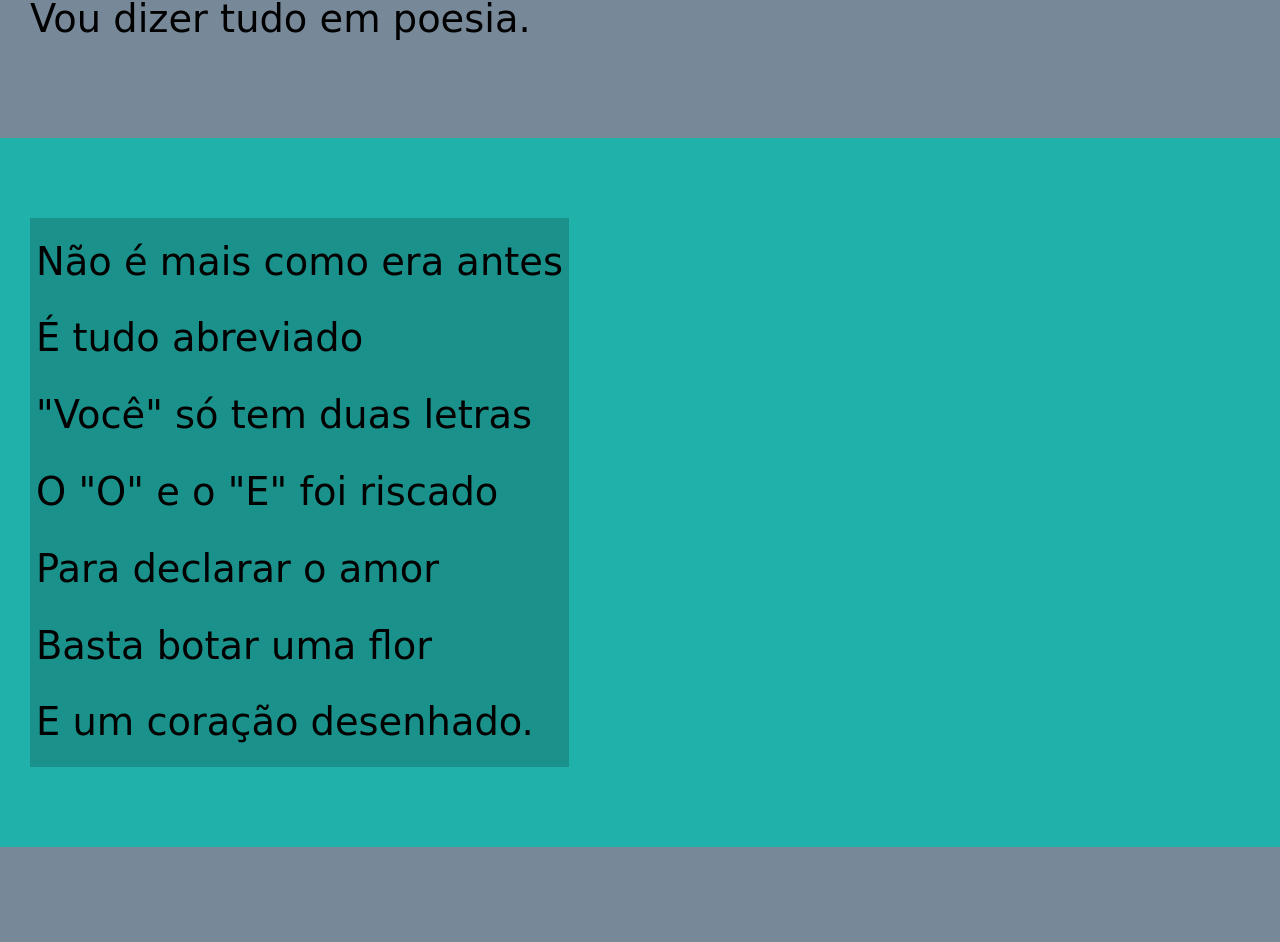
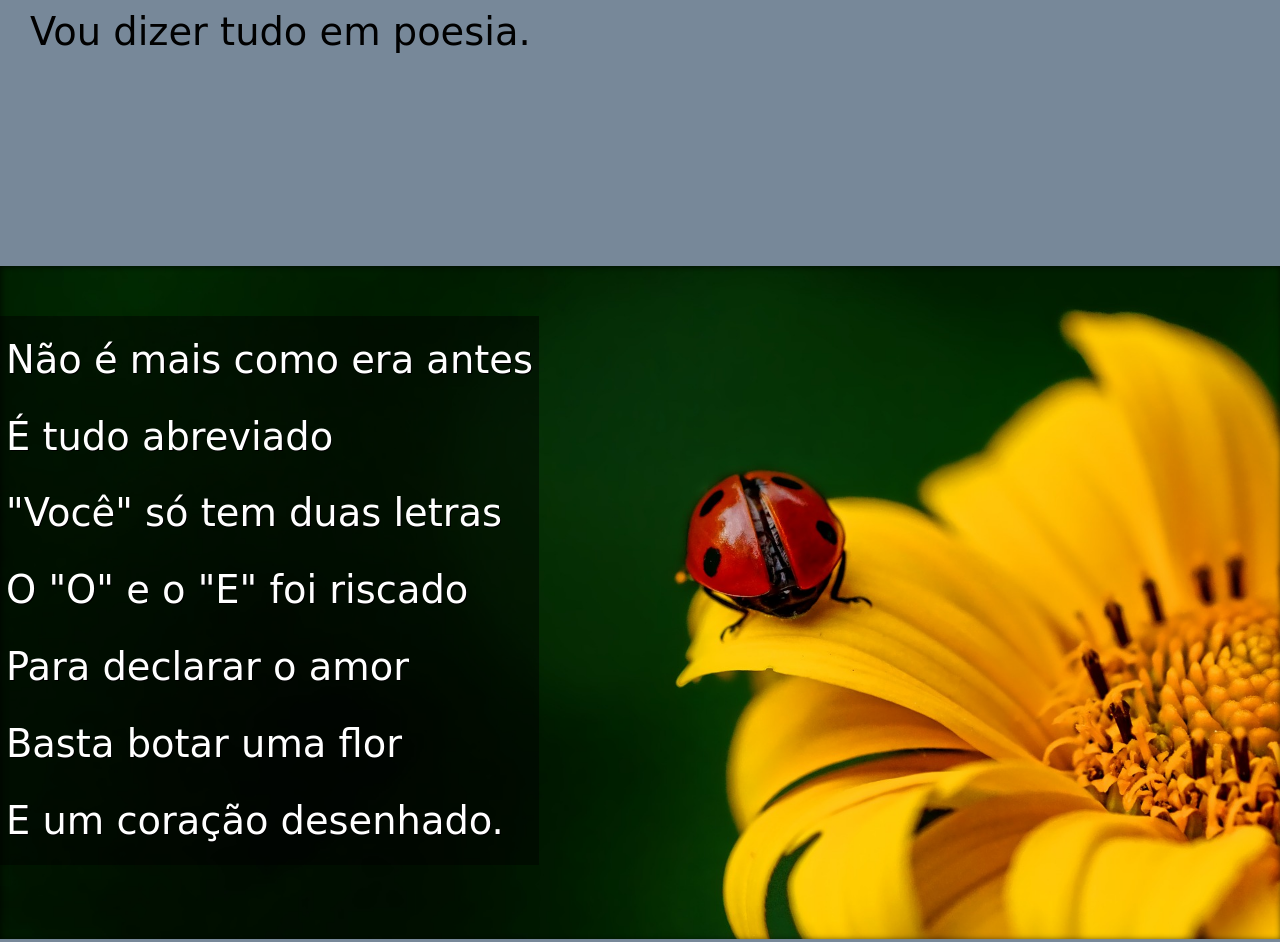
Before and after one commit to v1ctorgabr1el/html-css, a plain HTML site: page desafios/d012-1.0/desafio -12-1.0.html in a window 1280 px wide. Shown: the part 753-1695 px from the top of the page. Drawn offline with Linux system fonts and the light colour scheme.

Commit message:
execicio 12 atualizado

```diff
--- a/desafios/d012-1.0/css/style.css
+++ b/desafios/d012-1.0/css/style.css
@@ -9,12 +9,12 @@ html, body{
     font-family: var(--font2)
 }
 
-
+@import url('https://fonts.googleapis.com/css2?family=Boldonse&display=swap');
 
 @import url('https://fonts.googleapis.com/css2?family=Sriracha&display=swap');
 
 :root{
-    --font0:"Passion One", ;
+    --font0: "Boldonse", system-ui;
     --font1:"Sriracha", cursive;
     --font2:Verdana, Geneva, Tahoma, sans-serif;
 }
@@ -58,18 +58,42 @@ section{
     font-size: 3vw;
 }
 
+section > p{
+    padding-bottom: 3em;
+}
+
 .normal{
     background-color: lightslategray;
 }
 
 .imagem{
     background-color: lightseagreen;
+    box-shadow: inset 1px 1px 6px 0px rgba(0, 0, 0, 0.678);
+}
+
+#img01{
+    background-image: url(../imagens/background001.jpg);
+    background-size: cover;
+    background-position: center center;
+    background-repeat: no-repeat;
+    background-attachment: fixed;
+}
+
+#img02{
+    background-image: url(../imagens/background002.jpg);
+    background-size: cover;
+    background-position: center center;
+    background-repeat: no-repeat;
+    background-attachment: fixed;
 }
 
 .imagem p{
+    margin: -30px;
     padding: 6px;
     display: inline-block;
-    background-color: rgba(0, 0, 0, 0.185);
+    background-color: rgba(0, 0, 0, 0.473);
+    color: white;
+    text-shadow: 1px 1px 0px black;
 }
 
 footer{
--- a/desafios/d012-1.0/desafio -12-1.0.html
+++ b/desafios/d012-1.0/desafio -12-1.0.html
@@ -10,7 +10,7 @@
     <header>
         <h1>Cordel Moderno</h1>
         <p>
-            Por <a href="https://www.recantodasletras.com.br/poesias/3186743" target="_blank">Milton Duarte</a>
+            Por <a href="https://www.recantodasletras.com.br/poesias/3186743" target="_blank" rel="external">Milton Duarte</a>
         </p>
     </header>
 
@@ -28,7 +28,7 @@
 
 
 
-        <section class="imagem">
+        <section class="imagem" id="img01">
             <p>
                 Não é mais como era antes <br>
                 É tudo abreviado <br>
@@ -63,7 +63,7 @@
 
 
 
-        <section class="imagem">
+        <section class="imagem" id="img02">
             <p>
                 Tenho saudade das cartas <br>
                 Escritas com a própria mão <br>
```
